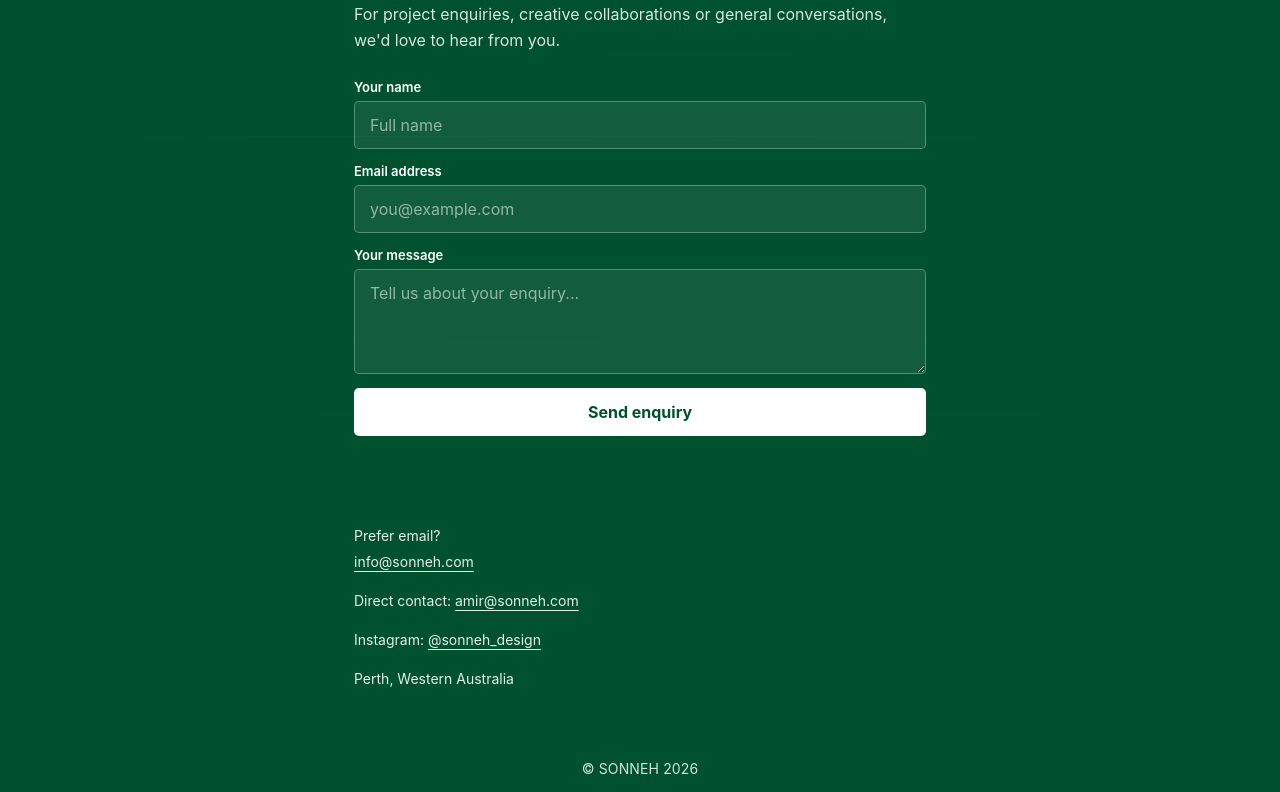
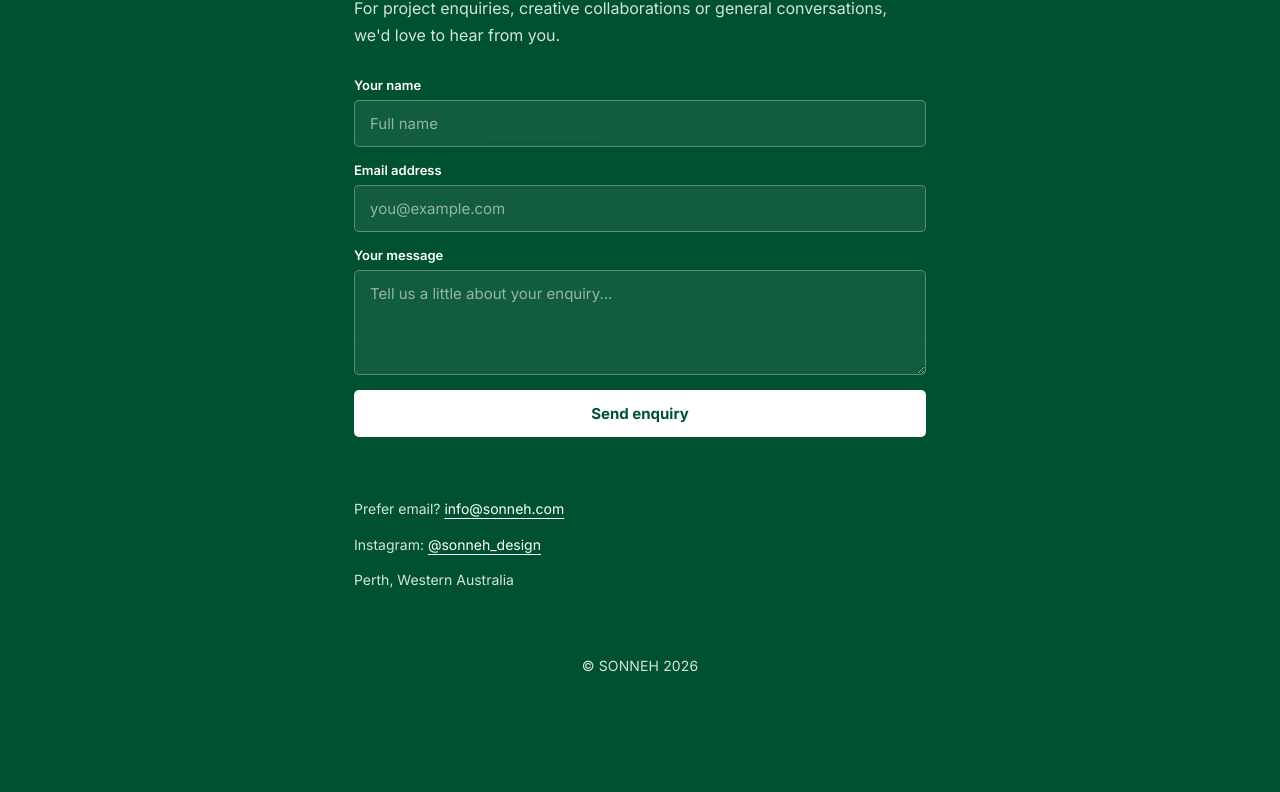
Before and after one commit to amirsoneh/sonneh-site, a plain HTML site: page contact.html in a window 1280 px wide. Shown: the part 180-972 px from the top of the page. After the commit the page ends 874 px from the top, so only its background shows below. Drawn offline with Linux system fonts and the light colour scheme.

Commit message:
Update contact.html

```diff
--- a/contact.html
+++ b/contact.html
@@ -1,121 +1,263 @@
 
 <!DOCTYPE html>
-<html lang="en">
+<html lang="en" dir="ltr">
 <head>
   <meta charset="UTF-8">
-  <meta name="viewport" content="width=device-width, initial-scale=1">
+  <meta name="viewport"
+        content="width=device-width, initial-scale=1">
+
   <meta name="theme-color" content="#00512f">
-  <title>Contact — SONNEH Design Studio</title>
-  <meta name="description" content="Contact SONNEH Design Studio in Perth for design projects and collaborations.">
+
+  <meta name="description"
+        content="Get in touch with SONNEH Design Studio in Perth for design projects, creative collaborations and general enquiries.">
+
+  <title>Contact — SONNEH</title>
+
+  <link rel="preconnect"
+        href="https://fonts.googleapis.com">
+
+  <link rel="preconnect"
+        href="https://fonts.gstatic.com"
+        crossorigin>
+
+  <link
+    href="https://fonts.googleapis.com/css2?family=Inter:wght@400;500;600;700;800&display=swap"
+    rel="stylesheet">
+
   <link rel="stylesheet" href="style.css">
-  <link rel="icon" href="favicon.ico">
+
+  <link rel="icon" href="/favicon.ico">
+
   <style>
+
+    /* CONTACT PAGE */
+
     .contact-layout {
+      width: 100%;
       max-width: 620px;
-      margin: auto;
+      flex: 1;
+
+      display: flex;
+      flex-direction: column;
+      justify-content: center;
+
+      margin: 0 auto;
       padding: 35px 24px;
-      width: 100%;
     }
+
     .contact-layout h1 {
-      font-size: clamp(36px, 5vw, 54px);
-      margin: 0 0 12px;
+      font-size: clamp(36px, 5vw, 52px);
+      font-weight: 800;
+      letter-spacing: -0.035em;
+      line-height: 1.15;
+
+      margin: 0 0 14px;
     }
+
     .contact-intro {
-      line-height: 1.6;
-      opacity: .85;
-      margin-bottom: 26px;
+      font-size: 16px;
+      line-height: 1.7;
+      color: var(--muted);
+
+      margin: 0 0 28px;
     }
+
+    /* FORM */
+
     .contact-form {
       display: grid;
-      gap: 14px;
+      gap: 15px;
     }
-    .contact-form label {
+
+    .form-field label {
       display: block;
       font-size: 13px;
-      margin-bottom: 6px;
       font-weight: 600;
+
+      margin-bottom: 7px;
     }
+
     .contact-form input,
     .contact-form textarea {
       display: block;
       width: 100%;
+
       padding: 13px 15px;
-      border: 1px solid rgba(255,255,255,.3);
+
+      border: 1px solid rgba(255,255,255,0.30);
       border-radius: 5px;
-      background: rgba(255,255,255,.07);
-      color: white;
-      font: inherit;
+
+      background: rgba(255,255,255,0.07);
+      color: #ffffff;
+
+      font-family: inherit;
+      font-size: 15px;
     }
+
     .contact-form input::placeholder,
     .contact-form textarea::placeholder {
-      color: rgba(255,255,255,.55);
+      color: rgba(255,255,255,0.55);
     }
+
     .contact-form textarea {
       min-height: 105px;
       resize: vertical;
     }
+
     .contact-form input:focus,
     .contact-form textarea:focus {
-      outline: 2px solid white;
+      outline: 2px solid #ffffff;
       outline-offset: 2px;
     }
+
+    /* BUTTON */
+
     .contact-form button {
+      width: 100%;
+
       padding: 14px 22px;
-      background: white;
+
+      background: #ffffff;
       color: #00512f;
+
       border: none;
       border-radius: 5px;
-      font: inherit;
+
+      font-family: inherit;
+      font-size: 15px;
       font-weight: 700;
+
       cursor: pointer;
+
+      transition:
+        opacity 0.2s ease,
+        transform 0.2s ease;
     }
+
     .contact-form button:hover {
-      opacity: .88;
+      opacity: 0.9;
+      transform: translateY(-1px);
     }
+
     .contact-form button:disabled {
-      opacity: .6;
+      opacity: 0.6;
       cursor: wait;
     }
+
+    /* FORM STATUS */
+
     .form-status {
+      min-height: 20px;
+      margin: 0;
+
       font-size: 14px;
-      min-height: 20px;
+      line-height: 1.5;
+
+      color: var(--muted);
     }
-    .contact-direct {
-      margin-top: 25px;
+
+    /* CONTACT DETAILS */
+
+    .contact-details {
+      margin-top: 24px;
+
       font-size: 14px;
       line-height: 1.8;
-      opacity: .9;
+
+      color: var(--muted);
     }
-    .contact-direct a {
-      color: white;
+
+    .contact-details p {
+      margin: 0 0 10px;
+    }
+
+    .contact-details a {
+      color: #ffffff;
+      text-decoration: underline;
       text-underline-offset: 4px;
     }
+
+    .contact-details a:hover {
+      opacity: 0.8;
+    }
+
+    /* MOBILE */
+
     @media (max-width: 640px) {
+
       .contact-layout {
-        padding: 24px 20px;
+        padding: 28px 20px;
       }
+
+      .contact-layout h1 {
+        font-size: 38px;
+      }
+
+      .contact-intro {
+        font-size: 15px;
+        margin-bottom: 22px;
+      }
+
+      .contact-form {
+        gap: 12px;
+      }
+
+      .contact-form textarea {
+        min-height: 90px;
+      }
+
+      .contact-details {
+        margin-top: 20px;
+      }
+
     }
+
   </style>
 </head>
+
 <body>
+
+  <!-- HEADER -->
+
   <header class="topbar">
     <nav class="nav">
-      <a class="brand" href="index.html">SONNEH</a>
+
+      <a class="brand" href="index.html">
+        SONNEH
+      </a>
+
       <ul class="menu">
-        <li><a href="index.html">Home</a></li>
-        <li><a href="about.html">About</a></li>
-        <li><a href="contact.html" class="active">Contact</a></li>
+        <li>
+          <a href="index.html">Home</a>
+        </li>
+
+        <li>
+          <a href="about.html">About</a>
+        </li>
+
+        <li>
+          <a href="contact.html" class="active">
+            Contact
+          </a>
+        </li>
       </ul>
+
     </nav>
   </header>
 
+  <!-- CONTACT -->
+
   <main class="contact-layout">
+
     <h1>Let's connect.</h1>
+
     <p class="contact-intro">
       For project enquiries, creative collaborations
       or general conversations, we'd love to hear
       from you.
     </p>
+
+    <!-- CONTACT FORM -->
 
     <form
       id="contact-form"
@@ -123,75 +265,109 @@
       action="https://formspree.io/f/YOUR_FORM_ID"
       method="POST"
     >
-      <div>
+
+      <div class="form-field">
         <label for="name">Your name</label>
-        <input id="name" name="name" type="text"
-          placeholder="Full name" required>
+
+        <input
+          id="name"
+          name="name"
+          type="text"
+          placeholder="Full name"
+          autocomplete="name"
+          required>
       </div>
 
-      <div>
+      <div class="form-field">
         <label for="email">Email address</label>
-        <input id="email" name="email" type="email"
-          placeholder="you@example.com" required>
+
+        <input
+          id="email"
+          name="email"
+          type="email"
+          placeholder="you@example.com"
+          autocomplete="email"
+          required>
       </div>
 
-      <div>
+      <div class="form-field">
         <label for="message">Your message</label>
-        <textarea id="message" name="message"
-          placeholder="Tell us about your enquiry..."
+
+        <textarea
+          id="message"
+          name="message"
+          placeholder="Tell us a little about your enquiry..."
           required></textarea>
       </div>
 
-      <input type="hidden" name="_subject"
+      <input
+        type="hidden"
+        name="_subject"
         value="New SONNEH website enquiry">
 
-      <button id="send-button" type="submit">
+      <button
+        id="send-button"
+        type="submit">
         Send enquiry
       </button>
 
-      <p id="form-status" class="form-status"
-        role="status" aria-live="polite"></p>
+      <p
+        id="form-status"
+        class="form-status"
+        role="status"
+        aria-live="polite">
+      </p>
+
     </form>
 
-    <div class="contact-direct">
+    <!-- CONTACT INFORMATION -->
+
+    <div class="contact-details">
+
       <p>
-        Prefer email?<br>
+        Prefer email?
         <a href="mailto:info@sonneh.com">
           info@sonneh.com
         </a>
       </p>
-      <p>
-        Direct contact:
-        <a href="mailto:amir@sonneh.com">
-          amir@sonneh.com
-        </a>
-      </p>
+
       <p>
         Instagram:
-        <a href="https://www.instagram.com/sonneh_design/"
-          target="_blank" rel="noopener noreferrer">
+        <a
+          href="https://www.instagram.com/sonneh_design/"
+          target="_blank"
+          rel="noopener noreferrer">
           @sonneh_design
         </a>
       </p>
+
       <p>Perth, Western Australia</p>
+
     </div>
+
   </main>
+
+  <!-- FOOTER -->
 
   <footer class="footer">
     <p>© SONNEH 2026</p>
   </footer>
 
+  <!-- FORM HANDLING -->
+
   <script>
+
     const form = document.getElementById("contact-form");
     const status = document.getElementById("form-status");
     const button = document.getElementById("send-button");
 
     form.addEventListener("submit", async (event) => {
+
       event.preventDefault();
 
       if (form.action.includes("YOUR_FORM_ID")) {
         status.textContent =
-          "The contact form is not connected yet. Please email us directly.";
+          "The contact form is not connected yet. Please email info@sonneh.com.";
         return;
       }
 
@@ -199,27 +375,43 @@
       status.textContent = "Sending your message...";
 
       try {
+
         const response = await fetch(form.action, {
           method: "POST",
           body: new FormData(form),
-          headers: { "Accept": "application/json" }
+          headers: {
+            "Accept": "application/json"
+          }
         });
 
         if (response.ok) {
+
           status.textContent =
-            "Thank you. Your message has been sent.";
+            "Thank you. Your message has been sent successfully.";
+
           form.reset();
+
         } else {
+
           status.textContent =
-            "Unable to send. Please email info@sonneh.com.";
+            "Unable to send your message. Please email info@sonneh.com.";
+
         }
+
       } catch (error) {
+
         status.textContent =
-          "Connection error. Please try again or email us.";
+          "Connection error. Please try again or email info@sonneh.com.";
+
       } finally {
+
         button.disabled = false;
+
       }
+
     });
+
   </script>
+
 </body>
 </html>
```
